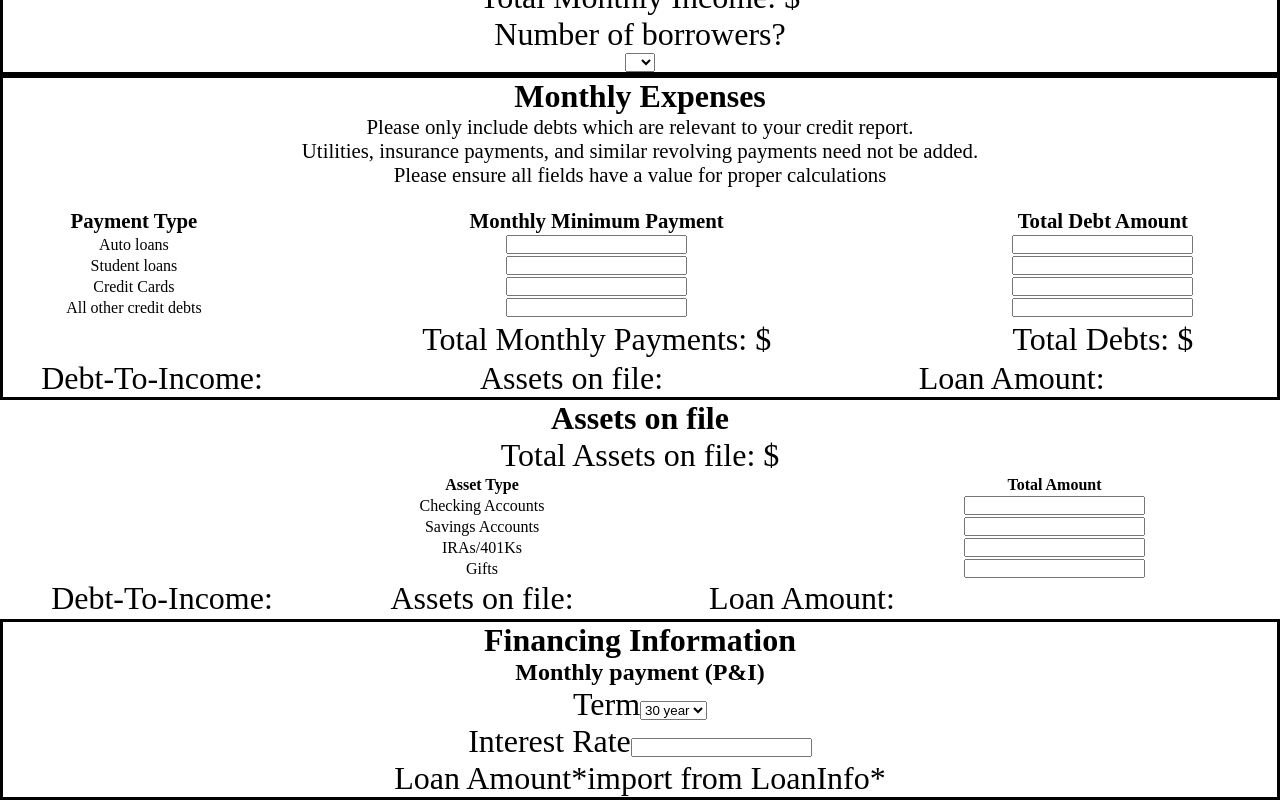
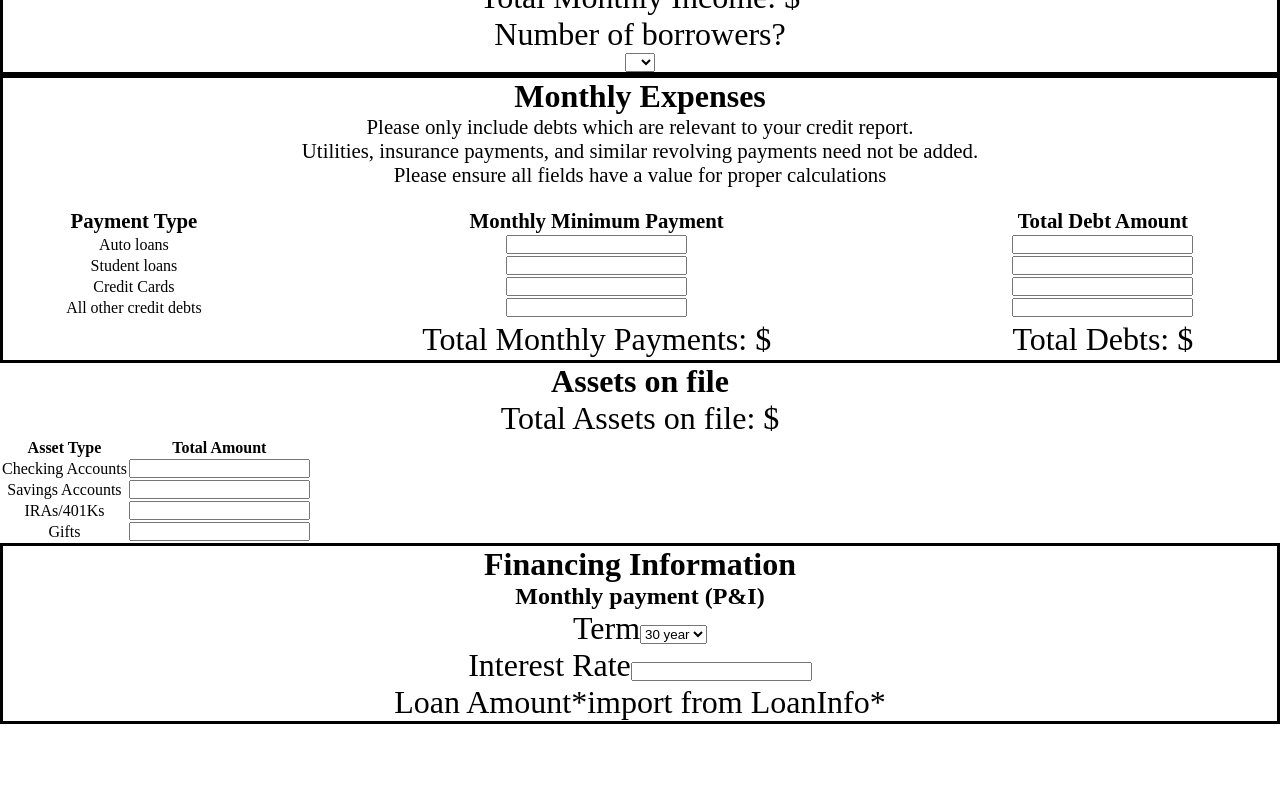
Before and after one commit to jschoff155/homefinancehero, a React (Create React App) app: page / in a window 1280 px wide. Shown: the part 407-1207 px from the top of the page. After the commit the page ends 1131 px from the top, so only its background shows below. Built offline with nearby package versions, Linux system fonts and the light colour scheme.

Commit message:
Removed Operator component, switching to a primary App component to allow for hook usage. Removed Operator verbiage from file and removed associated links/props as well.

```diff
--- /dev/null
+++ b/src/App.js
@@ -0,0 +1,26 @@
+import React, { useState } from 'react'
+import Home from './Home';
+import Statusbar from './Statusbar';
+import Propertyinfo from './Propertyinfo';
+import MonthlyExpenses from './MonthlyExpenses';
+import Navigation from './Navigation';
+import Income from './Income';
+import Assets from './Assets';
+import Financing from './Financing';
+
+
+
+export default function App() {
+  return (
+    <>
+    <Home />
+    <Navigation/>
+    <Statusbar/>
+    <Propertyinfo/>
+    <Income/>
+    <MonthlyExpenses/>
+    <Assets/>
+    <Financing/>
+    </>
+  )
+}
--- a/src/Assets.js
+++ b/src/Assets.js
@@ -1,5 +1,4 @@
 import React, { useState } from 'react'
-import Operator from './Operator';
 import './StyleSheets/Assets.css'
 
 export default function Assets() {
@@ -40,7 +39,6 @@ export default function Assets() {
               <td class="aLabel">Gifts</td>
               <td class="aInputField"><input type="text" value={gAmount} onChange={onChangeGFT}></input></td>
             </tr>
-            <Operator tAssets={totalAssets}/>
         </table>
     </div>
   )
--- a/src/Operator.js
+++ /dev/null
@@ -1,16 +0,0 @@
-import React, { useContext } from 'react'
-import Statusbar from './Statusbar';
-import Propertyinfo from './Propertyinfo';
-import MonthlyExpenses from './MonthlyExpenses';
-import Income from './Income';
-import Assets from './Assets';
-
-export default function Operator(props) {
-  const tAOTF = (props.tAssets);
-  return (
-    <div>
-        <p></p>
-        <Statusbar assetsOnFile={tAOTF}/>
-    </div>
-  )
-}
--- a/src/index.js
+++ b/src/index.js
@@ -1,26 +1,13 @@
 import React from 'react';
 import ReactDOM from 'react-dom/client';
-import Home from './Home';
 import reportWebVitals from './reportWebVitals';
-import Statusbar from './Statusbar';
-import Propertyinfo from './Propertyinfo';
-import MonthlyExpenses from './MonthlyExpenses';
-import Navigation from './Navigation';
-import Income from './Income';
-import Assets from './Assets';
-import Financing from './Financing';
+import App from './App';
+
 
 const root = ReactDOM.createRoot(document.getElementById('root'));
 root.render(
   <React.StrictMode>
-    <Home />
-    <Navigation/>
-    <Statusbar/>
-    <Propertyinfo/>
-    <Income/>
-    <MonthlyExpenses/>
-    <Assets/>
-    <Financing/>
+    <App/>
   </React.StrictMode>
 );
 
--- a/src/monthlyExpenses.js
+++ b/src/monthlyExpenses.js
@@ -1,5 +1,4 @@
 import React, { useState } from 'react'
-import Operator from './Operator';
 import './StyleSheets/MonthlyExpenses.css'
 
 export default function MonthlyExpenses() {
@@ -69,7 +68,6 @@ export default function MonthlyExpenses() {
               <td class="mEInputField"><label>Total Debts: $</label><label>{totalDebtAmount && ((parseInt(totalDebtAmount))).toFixed(2)}</label></td>
             </tr>
         </table>
-        <Operator otmDebt = {totalMonthlyExpenses}/>
     </div>
   )
 }
```
